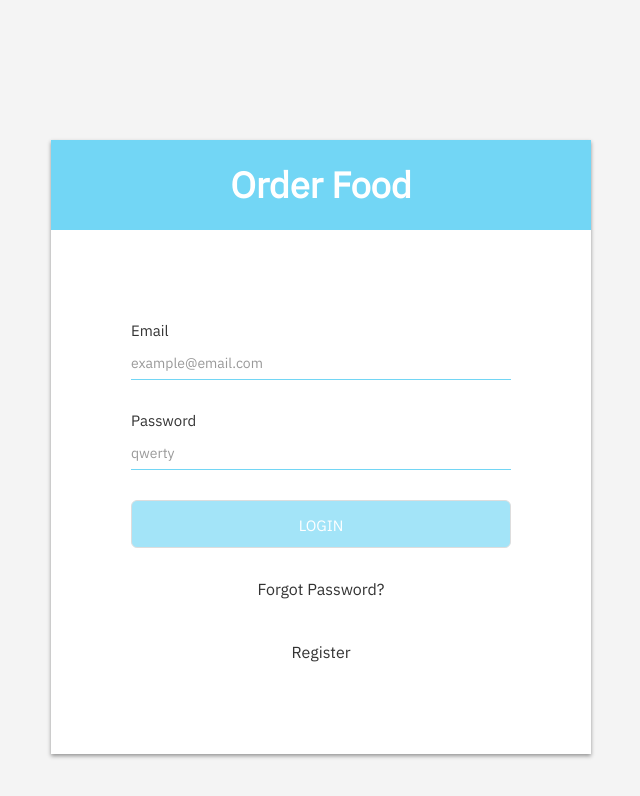
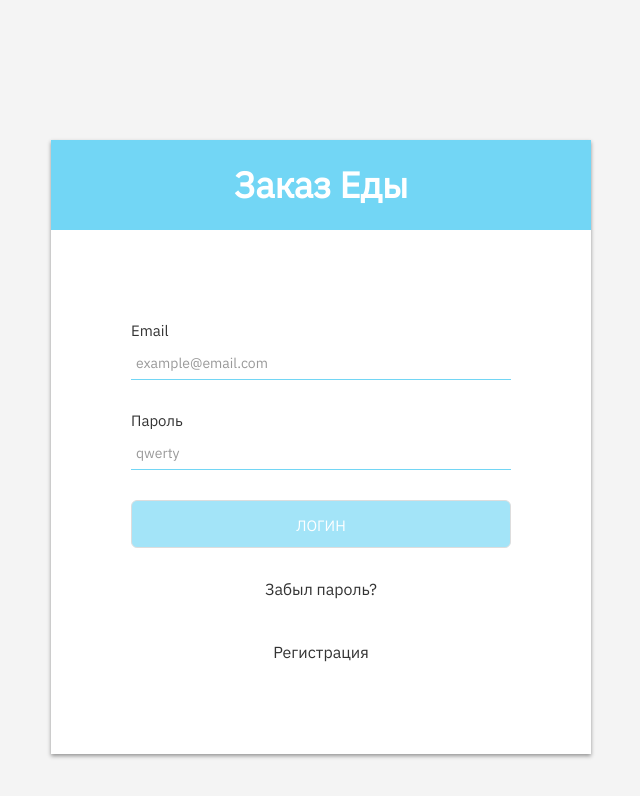
Before and after one commit to Sckmdg/food, an Angular app: page /auth in a window 1280 px wide. Shown: the top 796 px of the page, without its empty margins (319-959 px from the left). Built offline with nearby package versions, Linux system fonts and the light colour scheme.

Commit message:
add tooltips to auth form

```diff
--- a/src/app/components/auth/auth.component.css
+++ b/src/app/components/auth/auth.component.css
@@ -68,7 +68,9 @@ input[type=text], input[type=password], input[type=email] {
   width: 100%;
   margin: 0 0 30px 0;
   padding: 0;
+  padding-left: 5px;
   box-shadow: none;
+  transition: .5s ease;
 }
 
 input[type=text]:focus, input[type=password]:focus, input[type=email]:focus {
@@ -79,3 +81,21 @@ input[type=text]:focus, input[type=password]:focus, input[type=email]:focus {
 .forgot:hover {
   cursor: pointer;
 }
+
+.ng-untouched {
+  border-left: 0 !important;
+}
+
+.ng-valid[required], .ng-valid.required  {
+  border-left: 5px solid #42A948;
+}
+
+.ng-invalid:not(form)  {
+  border-left: 5px solid #a94442;
+}
+
+.alert {
+  color: #a94442;
+  background-color: #f2dede;
+  border-color: #ebccd1;
+}
--- a/src/app/components/auth/auth.component.html
+++ b/src/app/components/auth/auth.component.html
@@ -4,7 +4,7 @@
 
       <div class="inner-form">
 
-        <h1>Order Food</h1>
+        <h1>Заказ еды</h1>
 
         <form role="form" #authForm="ngForm" (ngSubmit)="onLogin()">
           <div class="row">
@@ -20,12 +20,26 @@
                   placeholder="example@email.com"
                   required
                   [(ngModel)]="email"
+                  email
+                  #emailModel="ngModel"
                 >
+                <span
+                  *ngIf="emailModel.invalid && (emailModel.dirty || emailModel.touched)"
+                  class="alert alert-danger"
+                >
+                  <span *ngIf="emailModel.errors.required">
+                    Необходим email
+                  </span>
+
+                  <span *ngIf="emailModel.invalid && !emailModel.errors.required">
+                    Пароль должен содержать @
+                  </span>
+                </span>
               </div>
             </div>
 
             <div class="col-lg-12">
-              <label>Password</label>
+              <label>Пароль</label>
               <div class="form-group">
                 <input
                   type="password"
@@ -36,25 +50,38 @@
                   required
                   [(ngModel)]="password"
                   minlength="6"
+                  #passwordModel="ngModel"
                 >
+                <span
+                  *ngIf="passwordModel.invalid && (passwordModel.dirty || passwordModel.touched)"
+                  class="alert alert-danger"
+                >
+                  <span *ngIf="passwordModel.errors.required">
+                    Необходим пароль
+                  </span>
+
+                  <span *ngIf="passwordModel.errors.minlength">
+                    Пароль должен содеражть как минимум 6 символов
+                  </span>
+                </span>
               </div>
             </div>
 
             <div class="col-lg-12">
               <button type="submit" class="btn btn-default" [disabled]="authForm.invalid">
-                <span>LOGIN</span>
+                <span>ЛОГИН</span>
               </button>
             </div>
 
             <div class="col-lg-12">
               <div class="forgot" (click)="authComponent = 'forgot'">
-                <p>Forgot Password?</p>
+                <p>Забыл пароль?</p>
               </div>
             </div>
 
             <div class="col-lg-12">
               <div class="forgot" (click)="authComponent = 'register'">
-                <p>Register</p>
+                <p>Регистрация</p>
               </div>
             </div>
 
@@ -73,7 +100,7 @@
 
       <div class="inner-form">
 
-        <h1>Reset Password</h1>
+        <h1>Сброс Пароля</h1>
 
         <form role="form" #forgotForm="ngForm" (ngSubmit)="onForgot()">
           <div class="row">
@@ -89,25 +116,39 @@
                   placeholder="example@email.com"
                   required
                   [(ngModel)]="forgotEmail"
+                  email
+                  #emailForgetModel="ngModel"
                 >
+                <span
+                  *ngIf="emailForgetModel.invalid && (emailForgetModel.dirty || emailForgetModel.touched)"
+                  class="alert alert-danger"
+                >
+                  <span *ngIf="emailForgetModel.errors.required">
+                    Необходим email
+                  </span>
+
+                  <span *ngIf="emailForgetModel.invalid && !emailForgetModel.errors.required">
+                    Пароль должен содержать @
+                  </span>
+                </span>
               </div>
             </div>
 
             <div class="col-lg-12">
               <button type="submit" class="btn btn-default" [disabled]="forgotForm.invalid">
-                <span>SEND EMAIL</span>
+                <span>ОТПРАВИТЬ EMAIL</span>
               </button>
             </div>
 
             <div class="col-lg-12">
               <div class="forgot" (click)="authComponent = 'login'">
-                <p>Login</p>
+                <p>Логин</p>
               </div>
             </div>
 
             <div class="col-lg-12">
               <div class="forgot" (click)="authComponent = 'register'">
-                <p>Register</p>
+                <p>Регистрация</p>
               </div>
             </div>
 
@@ -127,7 +168,7 @@
 
       <div class="inner-form">
 
-        <h1>Register</h1>
+        <h1>Регистрация</h1>
 
         <form role="form" #registerForm="ngForm" (ngSubmit)="onRegister()">
           <div class="row">
@@ -143,7 +184,21 @@
                   placeholder="example@email.com"
                   required
                   [(ngModel)]="registerEmail"
+                  email
+                  #emailRegisterModel="ngModel"
                 >
+                <span
+                  *ngIf="emailRegisterModel.invalid && (emailRegisterModel.dirty || emailRegisterModel.touched)"
+                  class="alert alert-danger"
+                >
+                  <span *ngIf="emailRegisterModel.errors.required">
+                    Необходим email
+                  </span>
+
+                  <span *ngIf="emailRegisterModel.invalid && !emailRegisterModel.errors.required">
+                    Пароль должен содержать @
+                  </span>
+                </span>
               </div>
             </div>
 
@@ -159,13 +214,26 @@
                   required
                   [(ngModel)]="registerPassword"
                   minlength="6"
+                  #passwordRegisterModel="ngModel"
                 >
+                <span
+                  *ngIf="passwordRegisterModel.invalid && (passwordRegisterModel.dirty || passwordRegisterModel.touched)"
+                  class="alert alert-danger"
+                >
+                  <span *ngIf="passwordRegisterModel.errors.required">
+                    Необходим пароль
+                  </span>
+
+                  <span *ngIf="passwordRegisterModel.errors.minlength">
+                    Пароль должен содеражть как минимум 6 символов
+                  </span>
+                </span>
               </div>
             </div>
 
             <div class="col-lg-12">
-              <button type="submit" class="btn btn-default" [disabled]="authForm.invalid">
-                <span>REGISTER</span>
+              <button type="submit" class="btn btn-default" [disabled]="registerForm.invalid">
+                <span>РЕГИСТРАЦИЯ</span>
               </button>
             </div>
 
```
